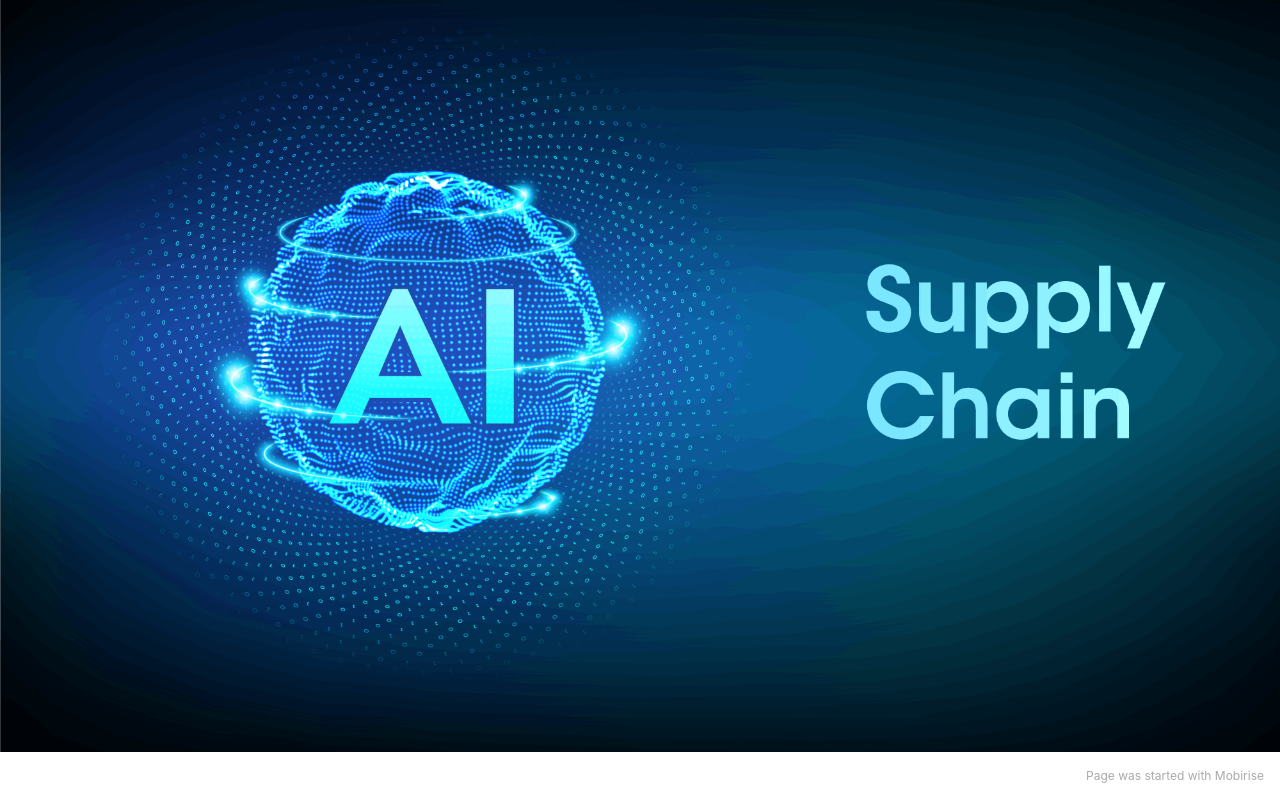
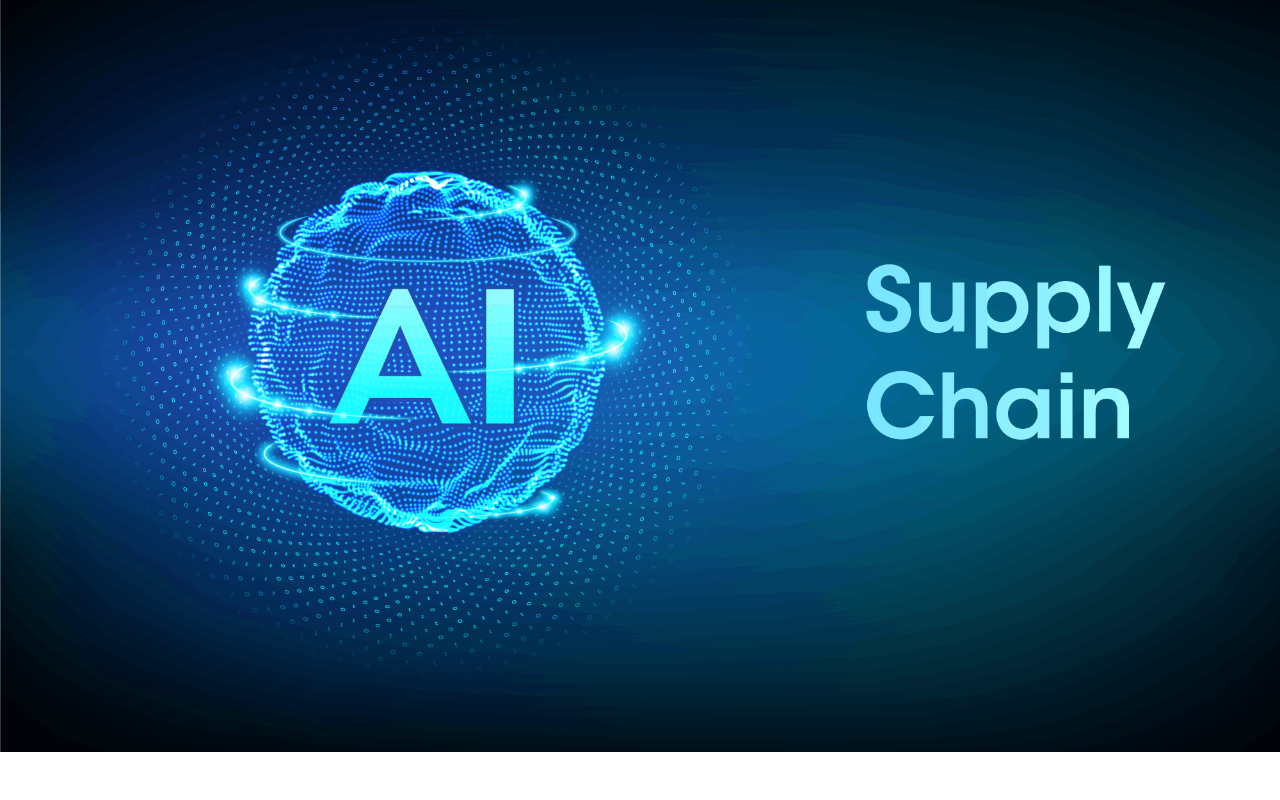
Before and after one commit to RedaLGR/Reda, a plain HTML site: page index.html in a window 1280 px wide. Shown: the part 8580-9380 px from the top of the page. After the commit the page ends 9332 px from the top, so only its background shows below. Drawn offline with Linux system fonts and the light colour scheme; files whose address does not match are found by name.

Commit message:
Update index.html

```diff
--- a/index.html
+++ b/index.html
@@ -464,7 +464,7 @@
             </div>
         </div>
     </div>
-</section><section style="background-color: #fff; font-family: -apple-system, BlinkMacSystemFont, 'Segoe UI', 'Roboto', 'Helvetica Neue', Arial, sans-serif; color:#aaa; font-size:12px; padding: 0; align-items: center; display: flex;"><a href="https://mobirise.site/y" style="flex: 1 1; height: 3rem; padding-left: 1rem;"></a><p style="flex: 0 0 auto; margin:0; padding-right:1rem;">Page <a href="https://mobirise.site/f" style="color:#aaa;">was started</a> with Mobirise</p></section><script src="assets/web/assets/jquery/jquery.min.js"></script>  <script src="assets/popper/popper.min.js"></script>  <script src="assets/tether/tether.min.js"></script>  <script src="assets/bootstrap/js/bootstrap.min.js"></script>  <script src="assets/smoothscroll/smooth-scroll.js"></script>  <script src="assets/theme/js/script.js"></script>
+</section><section style="display: none !important; background-color: #fff; font-family: -apple-system, BlinkMacSystemFont, 'Segoe UI', 'Roboto', 'Helvetica Neue', Arial, sans-serif; color:#aaa; font-size:12px; padding: 0; align-items: center; display: flex;"><a href="https://mobirise.site/y" style="flex: 1 1; height: 3rem; padding-left: 1rem;"></a><p style="flex: 0 0 auto; margin:0; padding-right:1rem;">Page <a href="https://mobirise.site/f" style="color:#aaa;">was started</a> with Mobirise</p></section><script src="assets/web/assets/jquery/jquery.min.js"></script>  <script src="assets/popper/popper.min.js"></script>  <script src="assets/tether/tether.min.js"></script>  <script src="assets/bootstrap/js/bootstrap.min.js"></script>  <script src="assets/smoothscroll/smooth-scroll.js"></script>  <script src="assets/theme/js/script.js"></script>
 
 
 </body>
```
